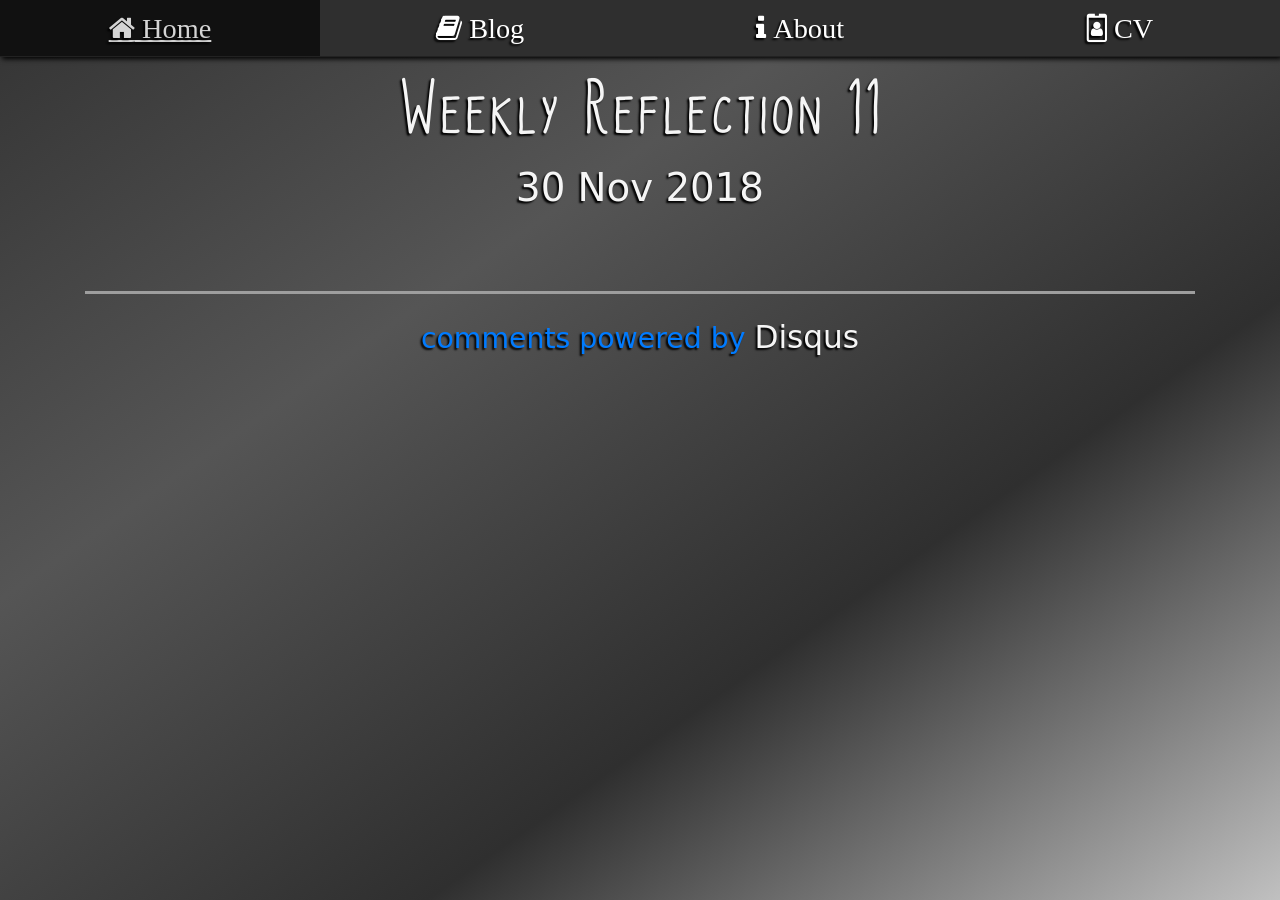
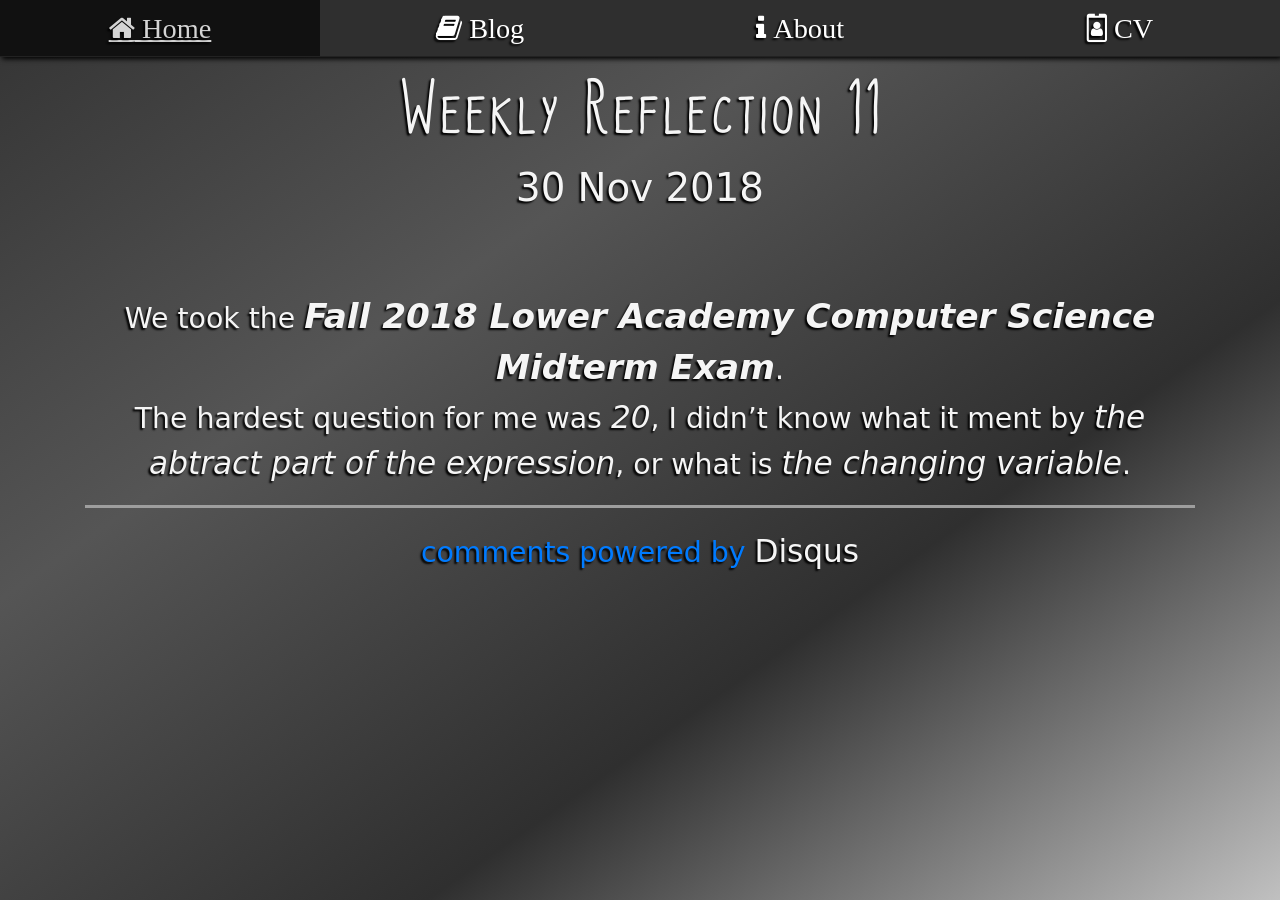
Before and after one commit to lemueldls/lemueld6200.github.io, a Jekyll site: the page built from _posts/2018-11-30-weekly-reflection-11.md, in a window 1280 px wide. Built offline with Jekyll 4.4.1, drawn with Linux system fonts in a browser that asks for light colours; comment, search, counter and statistics services are not loaded; grey boxes are pictures that could not be loaded.

Commit message:
Update 2018-11-30-weekly-reflection-11.md

```diff
--- a/_posts/2018-11-30-weekly-reflection-11.md
+++ b/_posts/2018-11-30-weekly-reflection-11.md
@@ -3,3 +3,6 @@
   title: "Weekly Reflection 11"
   date: 2018-11-30
 ---
+
+We took the ***Fall 2018 Lower Academy Computer Science Midterm Exam***.
+The hardest question for me was *20*, I didn't know what it ment by *the abtract part of the expression*, or what is *the changing variable*.
```
